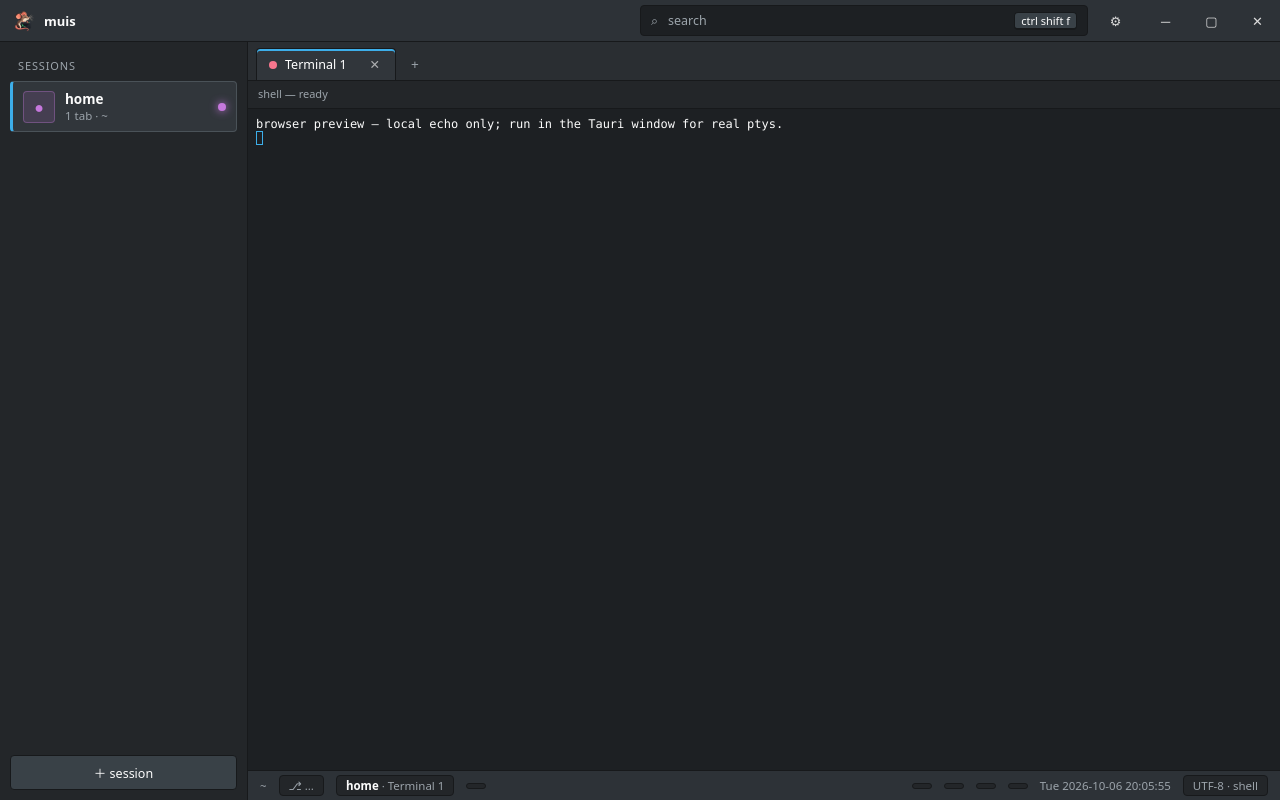
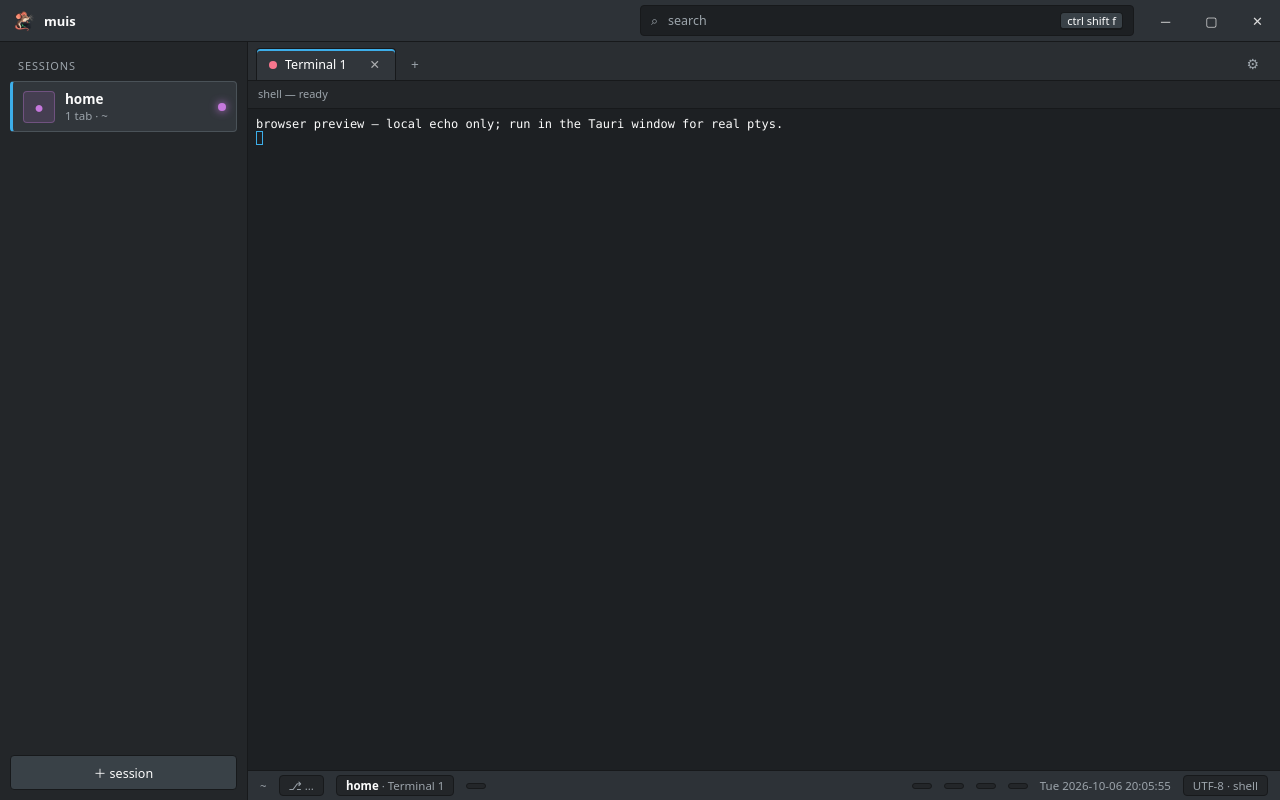
Before and after one commit to ruannnebornman/muis, a website built with Vite: page src-ui/index.html in a window 1280 px wide. Built offline with nearby package versions, Linux system fonts and the light colour scheme; what @xterm/addon-search, @xterm/addon-webgl would draw is missing.

Commit message:
Move the Settings button to the right of the tab bar

```diff
--- a/src-ui/src/main.ts
+++ b/src-ui/src/main.ts
@@ -300,12 +300,7 @@ winClose.className = "win-btn close";
 winClose.textContent = "✕";
 winClose.title = "Close";
 winControls.append(winMin, winMax, winClose);
-const settingsBtn = document.createElement("div");
-settingsBtn.className = "win-btn settings";
-settingsBtn.textContent = "⚙";
-settingsBtn.title = "Settings (ctrl + ,)";
-settingsBtn.addEventListener("click", () => openSettings());
-tbRight.append(searchBox, settingsBtn, winControls);
+tbRight.append(searchBox, winControls);
 titlebar.append(tbLeft, tbRight);
 
 const mainRow = document.createElement("div");
@@ -966,6 +961,11 @@ function renderTabs(): void {
     ai.addEventListener("click", () => addAgentTab(ws));
     tabbar.append(ai);
   }
+  const gear = el("button", "newtab settings", "⚙");
+  gear.title = "Settings (ctrl + ,)";
+  gear.style.marginLeft = "auto";
+  gear.addEventListener("click", () => openSettings());
+  tabbar.append(gear);
 }
 
 function addShellTab(ws: Workspace): void {
--- a/src-ui/src/style.css
+++ b/src-ui/src/style.css
@@ -98,7 +98,7 @@ body{
 .session.drop-before{box-shadow:inset 0 2px 0 var(--accent)}
 .session.drop-after{box-shadow:inset 0 -2px 0 var(--accent)}
 .session.drop-into{box-shadow:inset 0 0 0 2px var(--accent)}
-.win-btn.settings{width:38px}
+.newtab.settings{font-size:14px}
 .tab.drop-before{box-shadow:inset 2px 0 0 var(--accent)}
 .tab.drop-after{box-shadow:inset -2px 0 0 var(--accent)}
 .row{display:flex; gap:8px}
```
